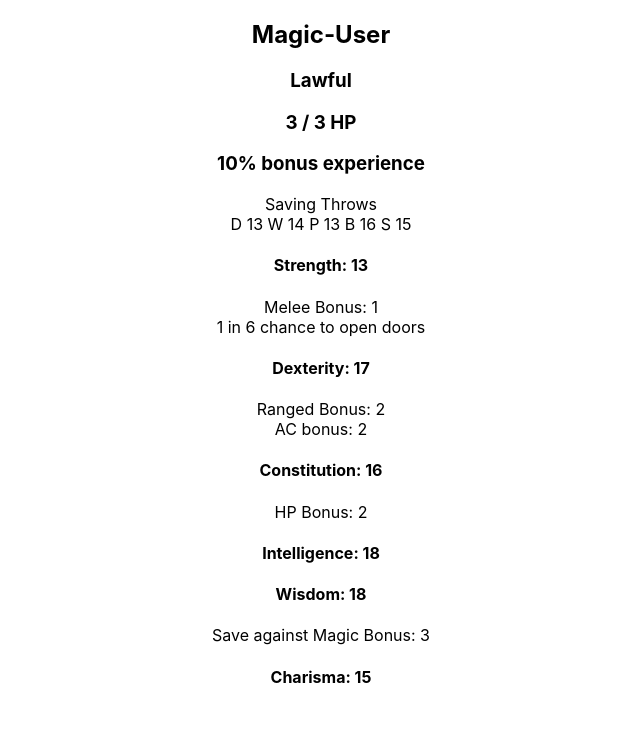
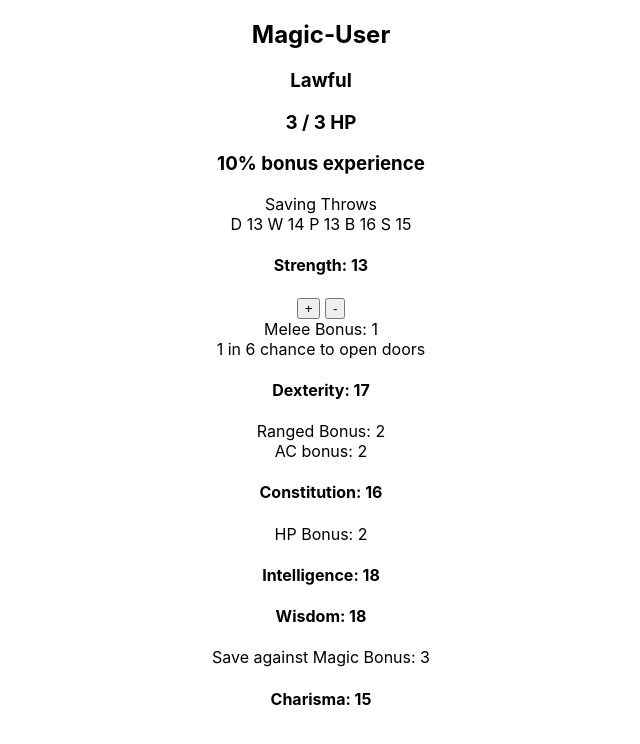
Before and after one commit to dialectrical/ose-character-generator, a React (Create React App) app: page / in a window 1280 px wide. Shown: the top 744 px of the page, without its empty margins (319-959 px from the left). Built offline with nearby package versions, Linux system fonts and the light colour scheme.

Commit message:
feat: migrated character generation logic to Generator.js module

```diff
--- a/src/App.js
+++ b/src/App.js
@@ -27,6 +27,10 @@ export function App() {
         {character.savingThrows[4]}
       </div>
       <h4>Strength: {character.stats[0]}</h4>
+      <div>
+        <button onClick={() => character.increaseStat(0)}>+</button>{" "}
+        <button onClick={() => character.reduceStat(0)}>-</button>
+      </div>
       <div>Melee Bonus: {character.meleeBonus}</div>{" "}
       <div>{character.openDoors} in 6 chance to open doors</div>
       <h4>Dexterity: {character.stats[1]}</h4>
--- a/src/components/CharacterSheet.js
+++ b/src/components/CharacterSheet.js
@@ -8,17 +8,18 @@ export function CharacterSheet(statArr, alignment, charClass) {
   this.pointBuy = 0;
 
   this.reduceStat = (stat) => {
-    if (stat >= 11) {
+    if (this.stats[stat] >= 11) {
       this.pointBuy++;
-      return (stat -= 2);
+      return (this.stats[stat] -= 2);
     }
     return undefined;
   };
 
   this.increaseStat = (stat) => {
     if (this.pointBuy) {
+      console.log("increased!");
       this.pointBuy--;
-      return stat++;
+      return this.stat[stat]++;
     }
     return undefined;
   };
```
Also changed, not shown: src/components/Generator.js (added, +11 -0 lines), src/components/StyledNavText.js (added, +23 -0 lines).
